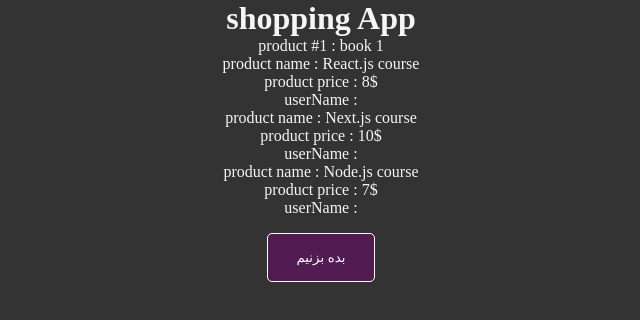
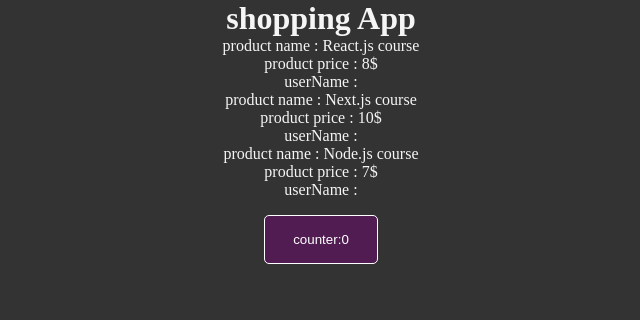
Before and after one commit to salarGholami/first-react-app, a React (Create React App) app: page / in a window 1280 px wide. Shown: the top 320 px of the page, without its empty margins (319-959 px from the left). Built offline with nearby package versions, Linux system fonts and the light colour scheme.

Commit message:
pass Prop function

```diff
--- a/src/App.js
+++ b/src/App.js
@@ -1,10 +1,6 @@
 import Product from "./comppnent/product/Product.js";
-// import React, { useState } from "react";
 import { Component } from "react";
 import "./App.css";
-// import Counter from "./comppnent/counter";
-// import HookObject from "./comppnent/HookObject";
-// import HookArray from "./comppnent/HookArray";
 
 class App extends Component {
   state = {
@@ -13,84 +9,45 @@ class App extends Component {
       { title: "Next.js", price: "10$", id: 2 },
       { title: "Node.js", price: "7$", id: 3 },
     ],
+    count: 0,
   };
-  clickHandler = () => {
+
+  countHandler(id) {
+    console.log("count click ", id);
+    this.setState({ count: this.state.count + 1 });
+  }
+
+  clickHandler = (newData) => {
     this.setState({
       products: [
         { title: "React.js", price: "89$", id: 1 },
-        { title: "Next.js", price: "109$", id: 2 },
+        { title: newData, price: "109$", id: 2 },
         { title: "Node.js", price: "7 9$", id: 3 },
       ],
     });
   };
+
   render() {
     return (
       <div className="container" id="title">
         <h1>shopping App</h1>
-        <p>product #1 : book 1</p>
         {this.state.products.map((product) => {
           return (
             <Product
               name={product.title}
               price={product.price}
               key={product.id}
+              click={()=>this.clickHandler("new DataClicked")}
             />
           );
         })}
-        <button onClick={this.clickHandler}>بده بزنیم</button>
+        {/* <button onClick={this.clickHandler}>بده بزنیم</button> */}
+        <button onClick={this.countHandler.bind(this, 2)}>
+          counter:{this.state.count}
+        </button>
       </div>
     );
   }
 }
 
-// const App = () => {
-//   const [products, setProducts] = useState([
-//     { title: "React.js", price: "89$" },
-//     { title: "Next.js", price: "109$" },
-//     { title: "Node.js", price: "79$" },
-//   ]);
-
-//   const [users, setUsers] = useState([
-//     { userName: "Salar", family: "gholami" },
-//     { userName: "Salar", family: "gholami" },
-//     { userName: "Salar", family: "gholami" },
-//   ]);
-
-//   const clickHandler = () => {
-//     setProducts([
-//       { title: "React.js", price: "28$" },
-//       { title: "Next.js", price: "30$" },
-//       { title: "Node.js", price: "37$" },
-//     ]);
-
-//     setUsers([
-//       { userName: "hasan", family: "gholami" },
-//       { userName: "ali", family: "gholami" },
-//       { userName: "MMad", family: "gholami" },
-//     ]);
-//   };
-
-// return (
-//   <>
-//     {/* <HookObject/> */}
-
-//     {/* <HookArray /> */}
-//   </>
-// <Counter />
-// <div className="container" id="title">
-//   <h1>shopping App</h1>
-//   <p>product #1 : book 1</p>
-//   {products.map((product, user) => {
-//     return (
-//       <Product
-//        name={product.title}
-//       userData={user}
-//       price={product.price} />
-//     );
-//   })}
-//   <button onClick={clickHandler}>بده بزنیم</button>
-// </div>
-//   );
-// };
-
 export default App;
```
